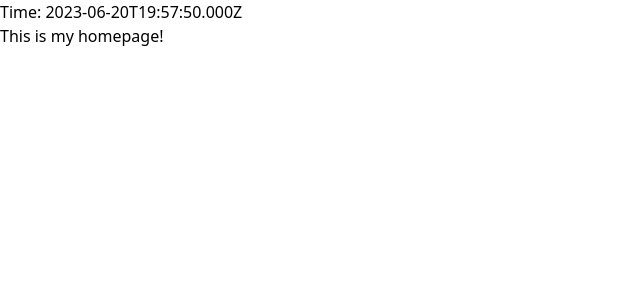
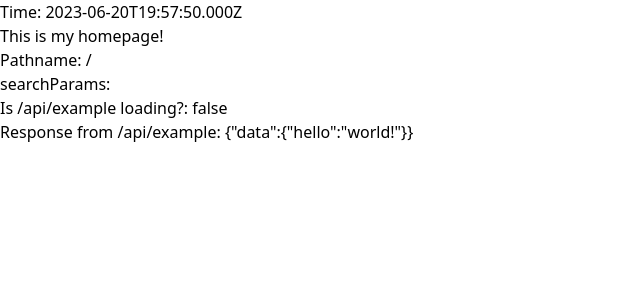
Before and after one commit to codemonument/bgf-einstellen-discord, a Next.js app: page / in a window 1280 px wide. Shown: the top 300 px of the page, without its empty margins (0-640 px from the left). Built offline with nearby package versions, Linux system fonts and the light colour scheme.

Commit message:
fix example route loading

```diff
--- a/src/app/api/example.ts
+++ /dev/null
@@ -1,10 +0,0 @@
-/**
- * Can also be async!
- * @param request
- * @returns
- */
-export function GET(request: Request) {
-  return new Response("Nice String response!", {
-    status: 200,
-  });
-}
--- /dev/null
+++ b/src/app/api/example/route.ts
@@ -0,0 +1,12 @@
+import { NextResponse } from "next/server";
+
+/**
+ * Can also be async!
+ * @param request
+ * @returns
+ */
+export function GET(request: Request) {
+  const data = { hello: "world!" };
+
+  return NextResponse.json({ data });
+}
--- a/src/app/example-client-component.tsx
+++ b/src/app/example-client-component.tsx
@@ -8,9 +8,9 @@ export default function ExampleClientComponent() {
   const pathname = usePathname();
   const searchParams = useSearchParams();
 
-  const { data, isLoading } = useQuery<string>({
+  const { data, isLoading, error } = useQuery<string>({
     queryKey: ["example"],
-    queryFn: () => fetch("/api/example").then((res) => res.json()),
+    queryFn: () => fetch(new URL("/api/example", location.href) ).then((res) => res.text()),
   });
 
   //   TODo: Switch to tanstck query
@@ -21,8 +21,10 @@ export default function ExampleClientComponent() {
     <div>
       <p>Pathname: {pathname}</p>
       <p>searchParams: {searchParams.toString()}</p>
-      <p>Is /api/example loading?: {isLoading}</p>
-      <p>Response from /api/example: {data}</p>
+      <p>Is /api/example loading?: {isLoading ? "true" : "false"}</p>
+      <p>
+        Response from /api/example: {data ? data : (error as Error)?.message}
+      </p>
     </div>
   );
 
--- a/src/app/page.tsx
+++ b/src/app/page.tsx
@@ -8,7 +8,7 @@ export default function Page() {
   return (
     <section>
       <h1>This is my homepage!</h1>
-      {/* <ExampleClientComponent /> */}
+      <ExampleClientComponent />
     </section>
   );
 }
```
